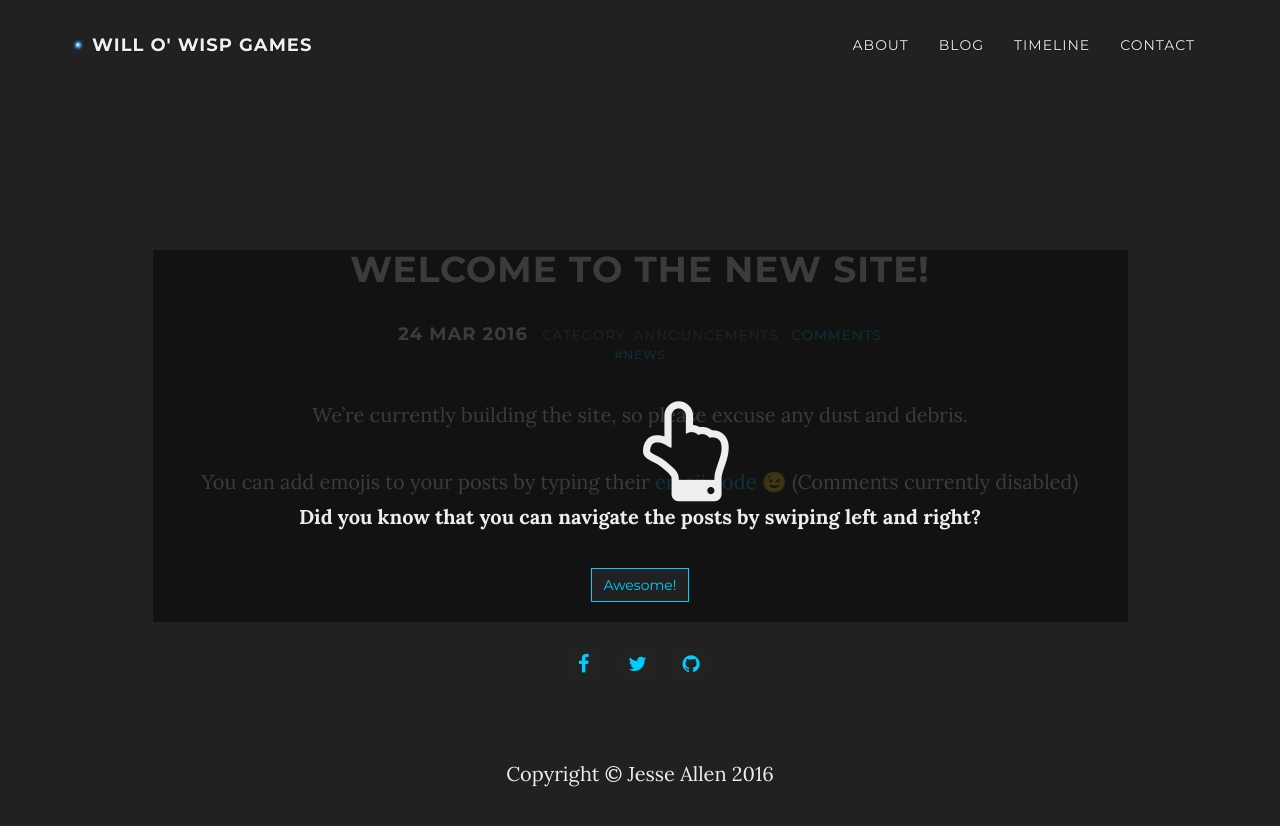
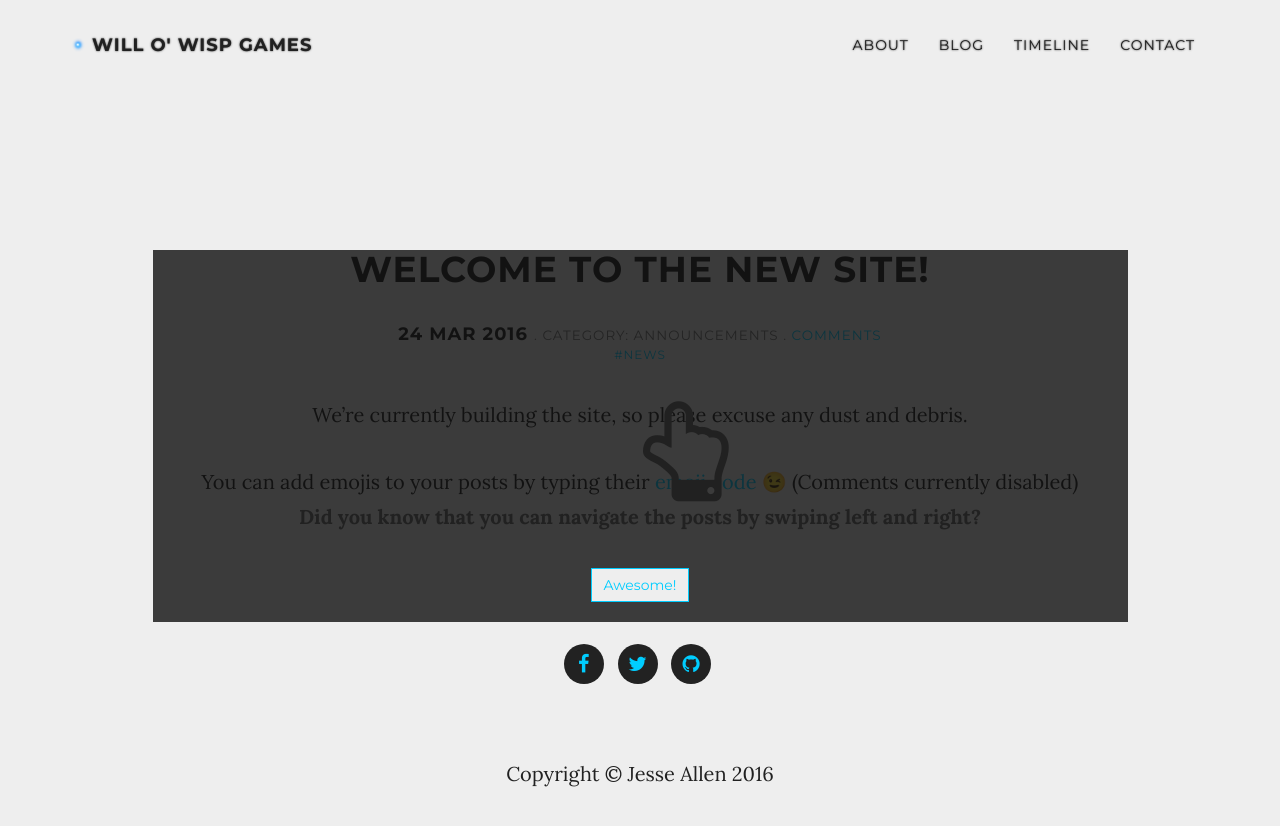
Before and after one commit to WilloWispGames/WilloWispGames.github.io, a Jekyll site: the page built from _posts/2016-03-24-welcome.md, in a window 1280 px wide and 900 px high. Shown: the top 826 px of the window. Built offline with Jekyll 4.4.1, drawn with Linux system fonts in a browser that asks for light colours; nearby versions of some CDN libraries; emoji names are drawn with the system emoji font; comment, search, counter and statistics services are not loaded; a style sheet for code colours, icons or effects is not loaded.

Commit message:
Update _variables.scss

```diff
--- a/_sass/_variables.scss
+++ b/_sass/_variables.scss
@@ -1,8 +1,8 @@
 // Variables
 
 $primary: #00cdff;
-$dark: #212121; //#000;
-$light: #eee; //#fff;
+$dark: #eee; //#000;
+$light: #212121; //#fff;
 
 $navbar-text-shadow: true;
 $header-text-shadow: true;
```
